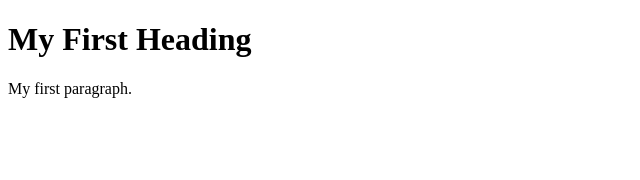
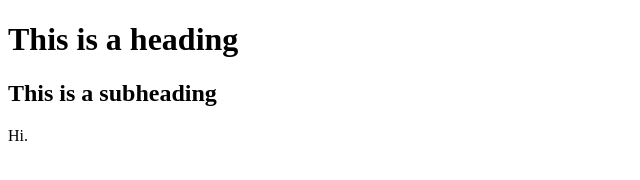
Before and after one commit to meera-burghardt/meera-burghardt.github.io, a plain HTML site: page index.html in a window 1280 px wide. Shown: the whole page, without its empty margins (0-640 px from the left). Drawn offline with Linux system fonts and the light colour scheme.

Commit message:
Update index.html
exploring how html works

```diff
--- a/index.html
+++ b/index.html
@@ -21,14 +21,15 @@ if you find that useful -->
 <!-- The head contains things that you do not see on the page -->
 
 <head>
-    <title>Page Title</title>
+    <title>Meera Burghardt's Personal GitHub Page for PP434</title>
 </head>
 
 <!-- The body contains thigs you see -->
 <!-- Most elements both open and close, with the content in the middle -->
 <!-- Indenting is optional, but helps with readability -->
 <body>
-    <h1>My First Heading</h1>
-    <p>My first paragraph.</p>
+    <h1>This is a heading</h1>
+    <h2>This is a subheading</h2>
+    <p>Hi.</p>
 </body>
 </html>
```
